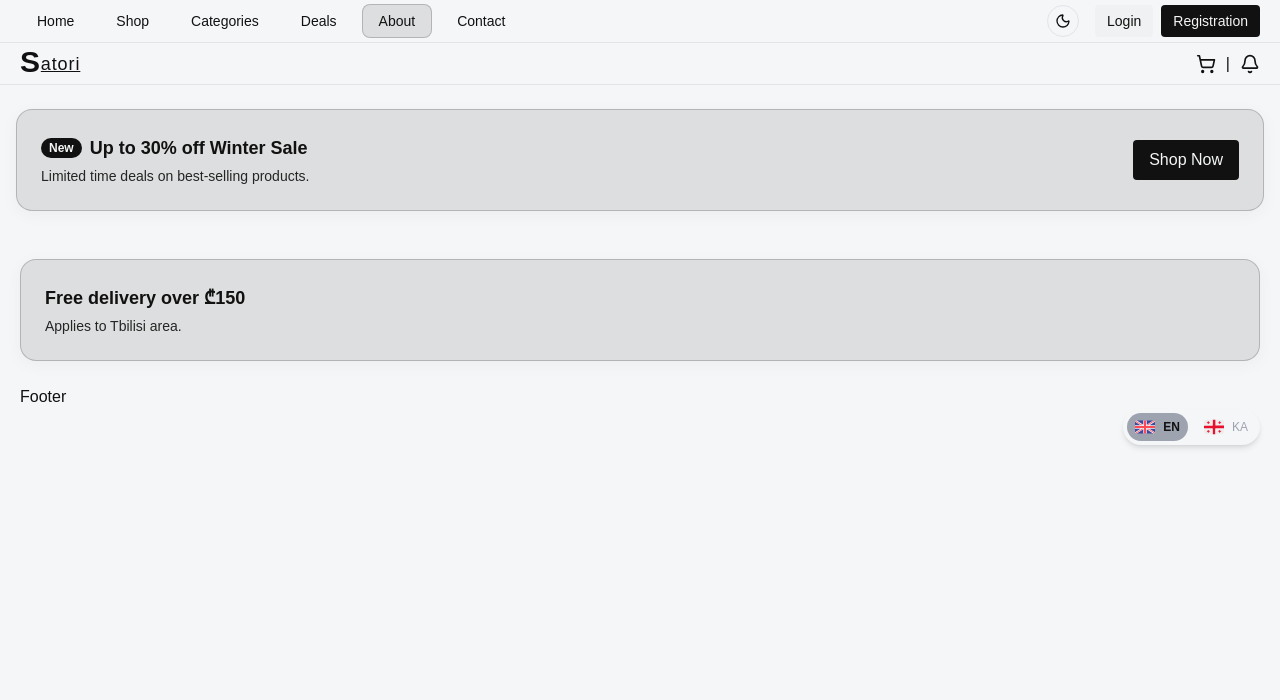
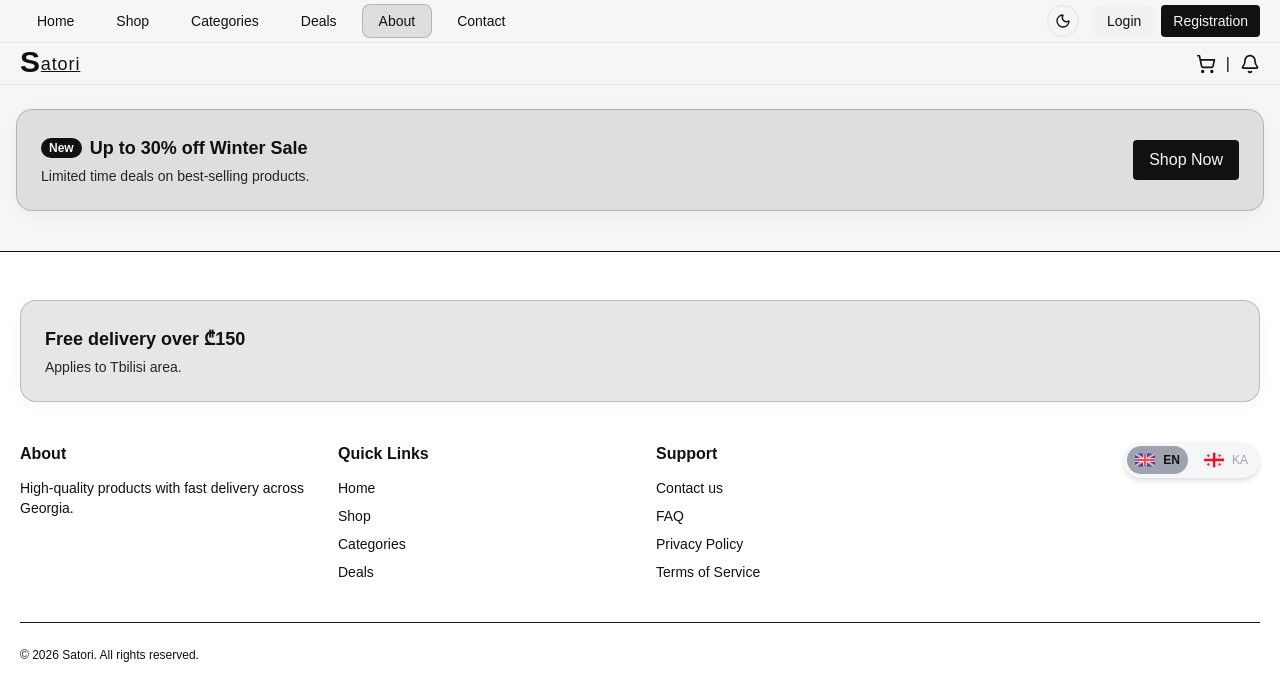
Before and after one commit to chroll0/e-commerce, a Next.js app in the folder frontend/: page /en/about in a window 1280 px wide. Shown: the top 700 px of the page. Built offline with nearby package versions, Linux system fonts and the light colour scheme; no server answers.

Commit message:
feat: add footer component content

```diff
--- a/frontend/src/components/layout/Footer.tsx
+++ b/frontend/src/components/layout/Footer.tsx
@@ -1,16 +1,90 @@
+"use client";
+
+import Link from "next/link";
 import { Advertisement, LanguageSwitcher } from "@/components";
+import { useTranslations } from "next-intl";
 
 const Footer = () => {
+  const t = useTranslations();
+
   return (
-    <div className="px-5 py-12 space-y-6">
+    <footer className="bg-card border-t mt-10">
+      <div className="px-5 py-12 space-y-10 max-w-7xl mx-auto">
+        {/* Promo */}
         <Advertisement
           title="Free delivery over ₾150"
           description="Applies to Tbilisi area."
           variant="promo"
         />
-      Footer
+
+        {/* Main grid */}
+        <div className="grid grid-cols-1 sm:grid-cols-2 md:grid-cols-4 gap-8 text-sm">
+          {/* About */}
+          <div className="space-y-3">
+            <h3 className="font-semibold text-base">
+              {t("footer.about.title")}
+            </h3>
+            <p className="text-muted-foreground">
+              {t("footer.about.description")}
+            </p>
+          </div>
+
+          {/* Navigation */}
+          <div className="space-y-3">
+            <h3 className="font-semibold text-base">
+              {t("footer.links.title")}
+            </h3>
+            <ul className="space-y-2 text-muted-foreground">
+              <li>
+                <Link href="/">{t("nav.home")}</Link>
+              </li>
+              <li>
+                <Link href="/shop">{t("nav.shop")}</Link>
+              </li>
+              <li>
+                <Link href="/categories">{t("nav.categories")}</Link>
+              </li>
+              <li>
+                <Link href="/deals">{t("nav.deals")}</Link>
+              </li>
+            </ul>
+          </div>
+
+          {/* Support */}
+          <div className="space-y-3">
+            <h3 className="font-semibold text-base">
+              {t("footer.support.title")}
+            </h3>
+            <ul className="space-y-2 text-muted-foreground">
+              <li>
+                <Link href="/contact">{t("footer.support.contact")}</Link>
+              </li>
+              <li>
+                <Link href="/faq">{t("footer.support.faq")}</Link>
+              </li>
+              <li>
+                <Link href="/privacy">{t("footer.support.privacy")}</Link>
+              </li>
+              <li>
+                <Link href="/terms">{t("footer.support.terms")}</Link>
+              </li>
+            </ul>
+          </div>
+
+          {/* Language */}
+          <div className="space-y-3">
             <LanguageSwitcher />
           </div>
+        </div>
+
+        {/* Bottom */}
+        <div className="border-t pt-6 flex flex-col sm:flex-row items-center justify-between gap-4 text-xs text-muted-foreground">
+          <p>
+            © {new Date().getFullYear()} Satori. {t("footer.bottom.rights")}
+          </p>
+        </div>
+      </div>
+    </footer>
   );
 };
 
--- a/frontend/src/messages/en.json
+++ b/frontend/src/messages/en.json
@@ -453,5 +453,25 @@
     "confirm": "Confirm",
     "back": "Back",
     "continue": "Continue"
+  },
+
+  "footer": {
+    "about": {
+      "title": "About",
+      "description": "High-quality products with fast delivery across Georgia."
+    },
+    "links": {
+      "title": "Quick Links"
+    },
+    "support": {
+      "title": "Support",
+      "contact": "Contact us",
+      "faq": "FAQ",
+      "privacy": "Privacy Policy",
+      "terms": "Terms of Service"
+    },
+    "bottom": {
+      "rights": "All rights reserved."
+    }
   }
 }
--- a/frontend/src/messages/ka.json
+++ b/frontend/src/messages/ka.json
@@ -452,5 +452,25 @@
     "confirm": "დადასტურება",
     "back": "უკან",
     "continue": "გაგრძელება"
+  },
+
+  "footer": {
+    "about": {
+      "title": "ჩვენ შესახებ",
+      "description": "მაღალი ხარისხის პროდუქცია სწრაფი მიწოდებით საქართველოს მასშტაბით."
+    },
+    "links": {
+      "title": "სწრაფი ბმულები"
+    },
+    "support": {
+      "title": "მხარდაჭერა",
+      "contact": "დაგვიკავშირდით",
+      "faq": "ხშირად დასმული კითხვები",
+      "privacy": "კონფიდენციალურობის პოლიტიკა",
+      "terms": "მომსახურების პირობები"
+    },
+    "bottom": {
+      "rights": "ყველა უფლება დაცულია."
+    }
   }
 }
```
Lines whose indentation alone changed are shown as unchanged.
